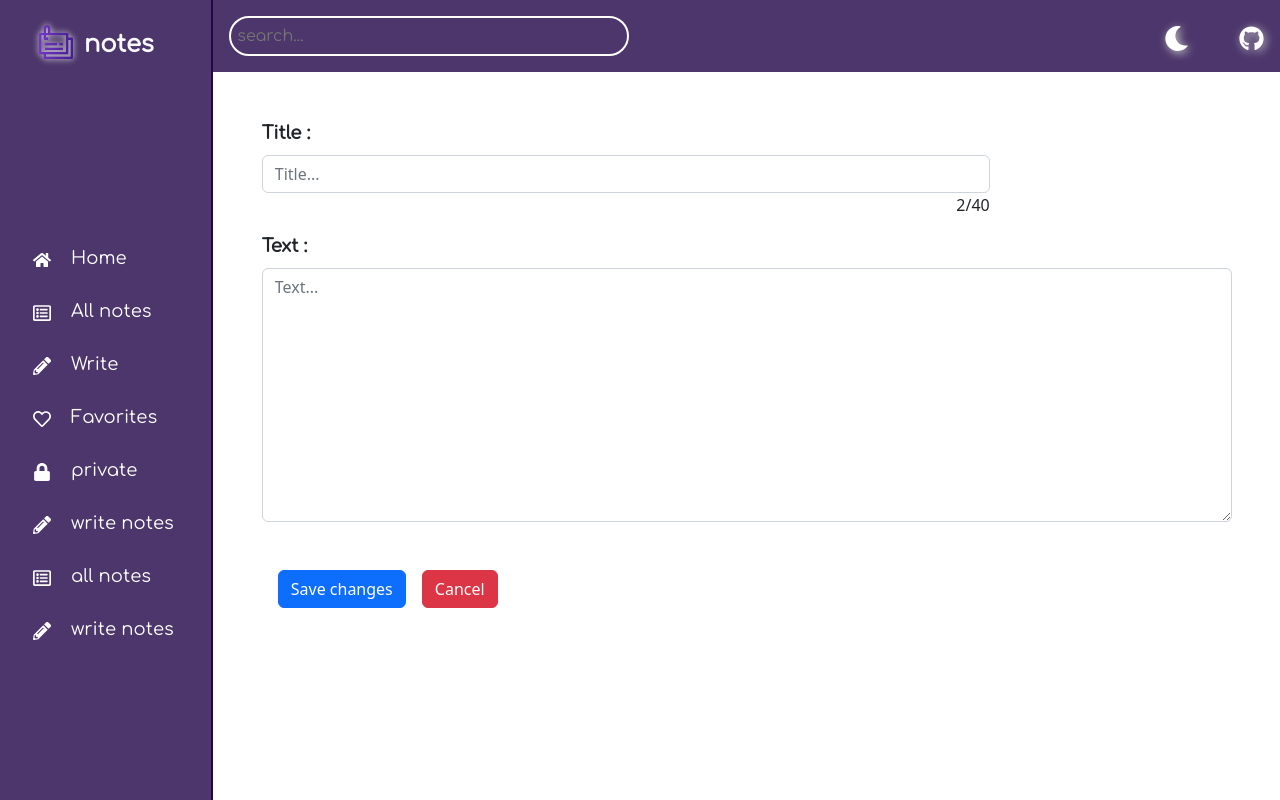
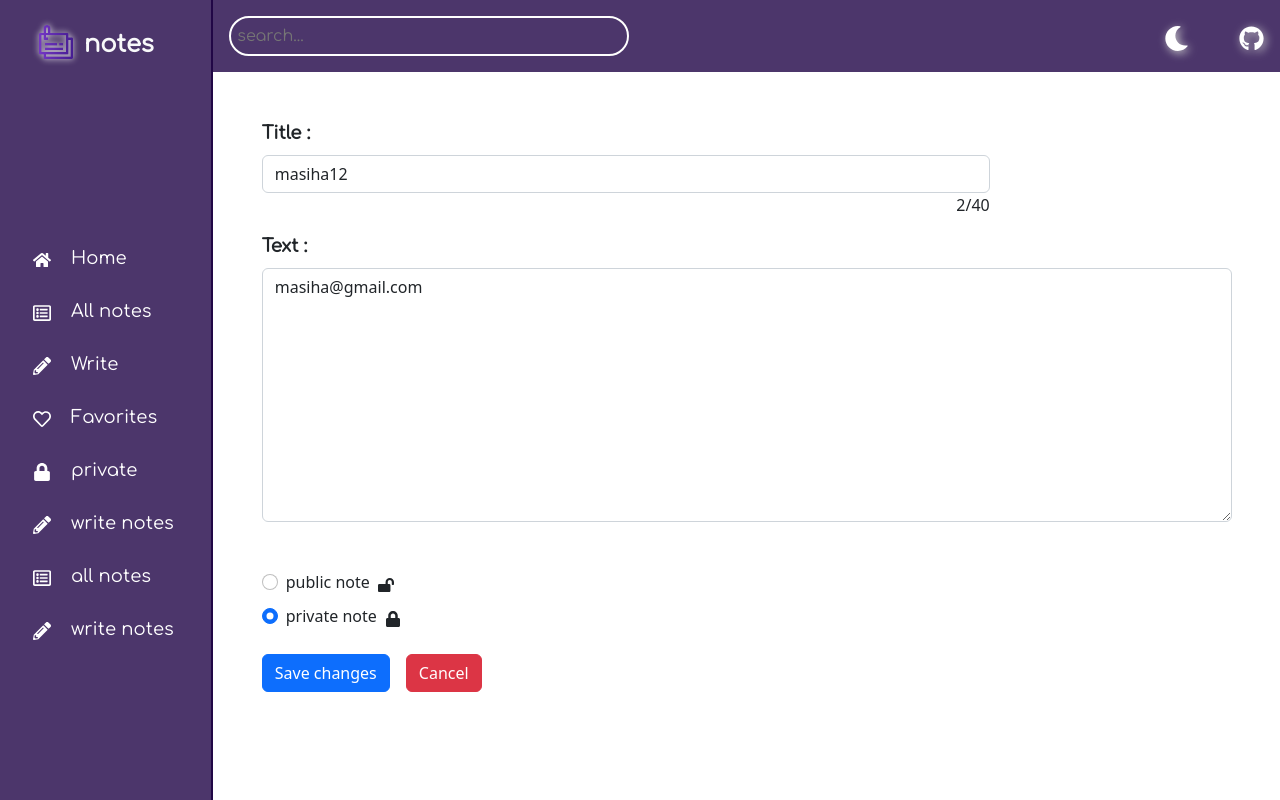
Before and after one commit to Masiha-mohammadpoor/note-app, a React (Create React App) app: page /edit/1 in a window 1280 px wide. Built offline with nearby package versions, Linux system fonts and the light colour scheme; no server answers; data requests are answered from the project's data file.

Commit message:
encode & decode password

```diff
--- a/data/db.json
+++ b/data/db.json
@@ -1,18 +1,25 @@
 {
   "notes": [
     {
-      "title": "masiha2",
-      "text": "masiha2",
+      "title": "masiha12",
+      "text": "masiha@gmail.com",
+      "type": "private",
+      "like": true,
+      "id": 1
+    },
+    {
+      "title": "masiha23",
+      "text": "masiha32",
       "type": "private",
       "like": false,
       "id": 2
     },
     {
-      "title": "masiha3",
-      "text": "dfg",
+      "title": "masiha4",
+      "text": "masiha3",
       "type": "public",
       "like": true,
-      "id": 5
+      "id": 3
     }
   ]
 }
--- a/package.json
+++ b/package.json
@@ -45,6 +45,7 @@
     "react-loader-spinner": "^5.3.4",
     "react-router-dom": "^6.4.0",
     "sass": "^1.54.9",
+    "string-encode-decode": "^1.0.7",
     "sweetalert": "^2.1.2"
   }
 }
--- a/src/components/EditNotes/EditNotes.jsx
+++ b/src/components/EditNotes/EditNotes.jsx
@@ -7,6 +7,7 @@ import postData from "../../Services/postData";
 import editData from "../../Services/editData";
 import getOneData from "../../Services/getOneData";
 import { useNavigate , useParams} from 'react-router-dom';
+import {FaLock , FaLockOpen} from "react-icons/fa";;
 
 
 const EditNotes = () => {
@@ -14,7 +15,7 @@ const EditNotes = () => {
     const [note, setNote] = useState({
         title: "",
         text: "",
-        type : ""
+        type : "public"
     });
 
     const [like , setLike] = useState(false);
@@ -109,9 +110,34 @@ const EditNotes = () => {
                         as="textarea" rows={10}
                         className={`${styles.textarea} mb-5`}></Form.Control>
 
+                        <div className="pb-4">
+                        <div className="d-flex align-items-center mb-2">
+                        <Form.Check
+                            type="radio"
+                            label={`public note`}
+                            name="type"
+                            value="public"
+                            checked={note.type === "public"}
+                            onChange={changeHandler}
+                        />
+                        <span className="mx-2"><FaLockOpen/></span>
+                        </div>
+                        <div className="d-flex align-items-center">
+                        <Form.Check
+                            type="radio"
+                            label={`private note`}
+                            name="type"
+                            value="private"
+                            checked={note.type === "private"}
+                            onChange={changeHandler}
+                        />
+                        <span className="mx-2"><FaLock/></span>
+                        </div>
+                    </div>
 
-                    <Button className="mx-3" onClick={submitHandler}>Save changes</Button>
-                    <Button variant='danger' onClick={cancelHandler} className="writeBtn">Cancel</Button>
+
+                    <Button onClick={submitHandler}>Save changes</Button>
+                    <Button variant='danger' onClick={cancelHandler} className="writeBtn mx-3">Cancel</Button>
                 </div>
             </Form>
         </div>
--- a/src/components/PrivateNotes/PrivateNotes.jsx
+++ b/src/components/PrivateNotes/PrivateNotes.jsx
@@ -10,7 +10,7 @@ import {useState , useEffect} from "react";
 import getAllData from "../../Services/getAllData";
 import editData from "../../Services/editData";
 import deleteData from "../../Services/deleteData";
-
+import {encode, decode} from 'string-encode-decode';
 
 const PrivateNotes = () => {
 
@@ -42,11 +42,11 @@ const PrivateNotes = () => {
 
     const submitHandler = () => {
         if(pass === null  && password !== ""){
-            localStorage.setItem("password" , JSON.stringify(password));
+            localStorage.setItem("password" , JSON.stringify(encode(password)));
             setPassword("");
             swal("Done !!!" , "New password saved" , "success");
         }else{
-            if(password === pass){
+            if(password === decode(pass)){
                 setLock(true);
                 setPassword("");
             }else{
```
Also changed, not shown: 1 other file (tests, documents, lock files or other folders).
